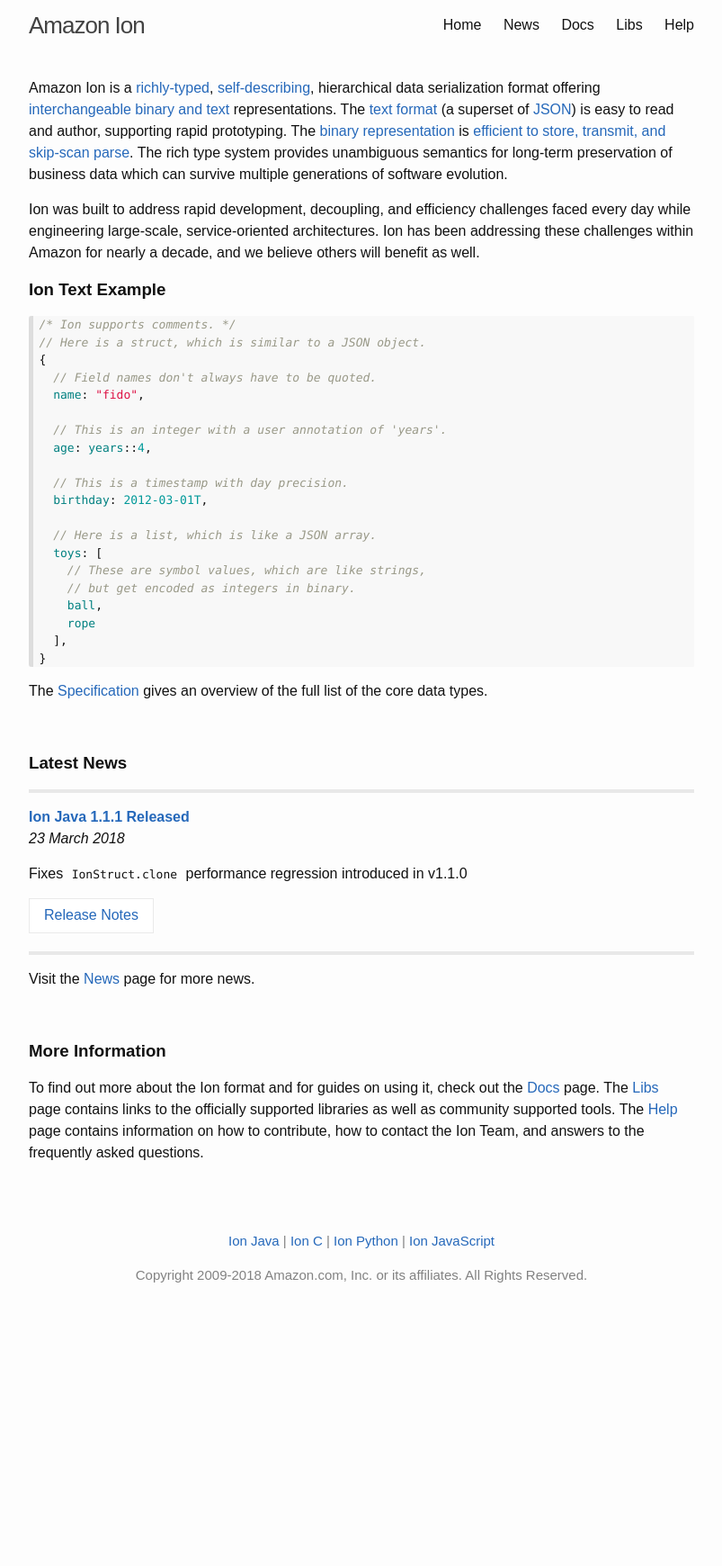
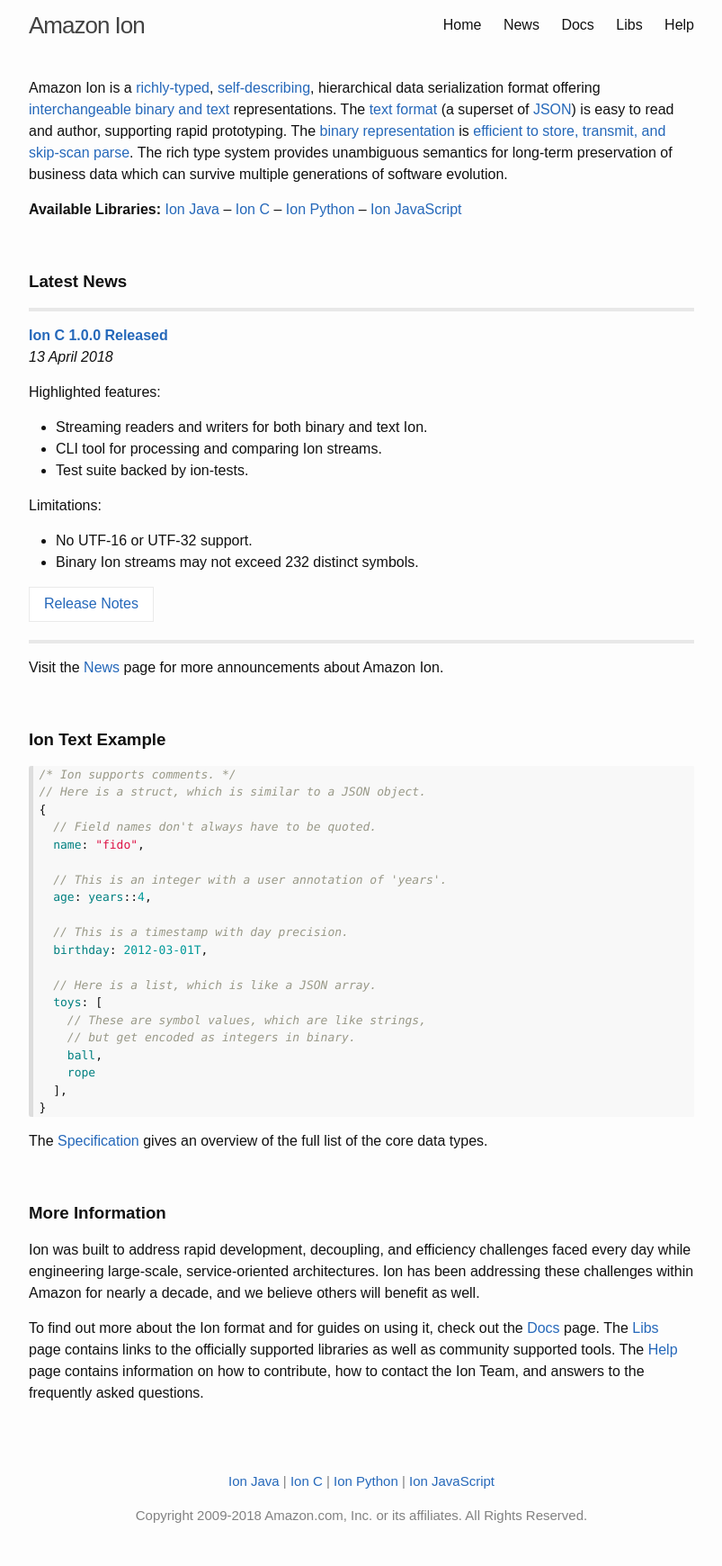
Before and after one commit to amazon-ion/ion-docs, a Jekyll site: the page built from index.md, in a window 1280 px wide. Shown: the whole page at 90% size, without its empty margins (238-1041 px from the left). Built offline with Jekyll 4.4.1, drawn with Linux system fonts in a browser that asks for light colours; before the commit the page ends 1473 px from its top, so only the background shows below that.

Commit message:
Rearranged index, removed contact, added news.
Moved the news higher up on the index page.
Removed the contact section from the help page.
Added the most recent news items.

```diff
--- /dev/null
+++ b/_posts/2018-04-12-ion-c-1_0_0-released.md
@@ -0,0 +1,19 @@
+---
+layout: news_item
+title: "Ion C 1.0.0 Released"
+date: 2018-04-12 17:01:00 -0800
+categories: news
+---
+
+Highlighted features:
+
+* Streaming readers and writers for both binary and text Ion.
+* CLI tool for processing and comparing Ion streams.
+* Test suite backed by ion-tests.
+
+Limitations:
+
+* No UTF-16 or UTF-32 support.
+* Binary Ion streams may not exceed 232 distinct symbols.
+
+| [Release Notes](https://github.com/amzn/ion-c/releases/tag/v1.0.0) |
--- a/index.md
+++ b/index.md
@@ -11,10 +11,22 @@
 long-term preservation of business data which can survive multiple generations
 of software evolution.
 
-Ion was built to address rapid development, decoupling, and efficiency
-challenges faced every day while engineering large-scale, service-oriented
-architectures. Ion has been addressing these challenges within Amazon for nearly
-a decade, and we believe others will benefit as well.
+**Available Libraries:** [Ion Java][3] -- [Ion C][4] -- [Ion Python][5] -- [Ion JavaScript][6]
+
+<br/>
+
+### Latest News
+
+---
+{% for post in site.posts limit:1 %}
+  **<a href="{{site.baseurl}}{{post.url}}">{{ post.title }}</a>**<br/>
+  *{{post.date | date_to_long_string}}*<br/>
+  {{post.content}}
+{% endfor %}
+---
+Visit the [News][7] page for more announcements about Amazon Ion.
+
+<br/>
 
 ### Ion Text Example {#example}
 <!-- commented out until we create a pygment parser for Ion
@@ -76,20 +88,12 @@
 
 <br/>
 
-### Latest News
+### More Information
 
----
-{% for post in site.posts limit:1 %}
-  **<a href="{{site.baseurl}}{{post.url}}">{{ post.title }}</a>**<br/>
-  *{{post.date | date_to_long_string}}*<br/>
-  {{post.content}}
-{% endfor %}
----
-Visit the [News][7] page for more news.
-
-<br/>
-
-### More Information
+Ion was built to address rapid development, decoupling, and efficiency
+challenges faced every day while engineering large-scale, service-oriented
+architectures. Ion has been addressing these challenges within Amazon for nearly
+a decade, and we believe others will benefit as well.
 
 To find out more about the Ion format and for guides on using it, check out the [Docs][8] page. The [Libs][12] page contains links to the officially supported libraries as well as community supported tools. The [Help][9] page contains information on how to contribute, how to contact the Ion Team, and answers to the frequently asked questions.
 
--- a/libs.md
+++ b/libs.md
@@ -9,18 +9,19 @@
 
 | Name | Latest Version | Repository | Documentation |
 |------|----------------|------|---------------|
-| ion-java | [1.1.1](https://github.com/amzn/ion-java/releases/latest) (March 23, 2018) | [Link](https://github.com/amzn/ion-java) | [Link](https://www.javadoc.io/doc/software.amazon.ion/ion-java/) |
+| ion-java | [1.1.2](https://github.com/amzn/ion-java/releases/latest) (April 2, 2018) | [Link](https://github.com/amzn/ion-java) | [Link](https://www.javadoc.io/doc/software.amazon.ion/ion-java/) |
 |ion-python | [0.2.0](https://github.com/amzn/ion-python/releases/latest) (May 10, 2017) | [Link](https://github.com/amzn/ion-python) | - |
-| ion-c | - | [Link](https://github.com/amzn/ion-c) | - |
+| ion-c | [1.0.0](https://github.com/amzn/ion-c/releases/latest) (April 12, 2018) | [Link](https://github.com/amzn/ion-c) | - |
 | ion-js | Currently in Alpha | [Link](https://github.com/amzn/ion-js) | [Link](https://amzn.github.io/ion-js/api/) |
 
 ## Ion Team Supported Tools
 
 | Name | Repository | Release |
 |------|------|---------|
+| ion-eclipse-plugin | [Link](https://github.com/amzn/ion-eclipse-plugin) | - |
+| ion-intellij-plugin | [Link](https://github.com/amzn/ion-intellij-plugin) | [Link](https://plugins.jetbrains.com/plugin/8409-amazon-ion-intellij-idea-plugin) |
+| ion-test-driver | [Link](https://github.com/amzn/ion-test-driver) | - |
 | ion-tests | [Link](https://github.com/amzn/ion-tests) | - |
-| ion-intellij-plugin | [Link](https://github.com/amzn/ion-intellij-plugin) | [Link](https://plugins.jetbrains.com/plugin/8409-amazon-ion-intellij-idea-plugin) |
-| ion-eclipse-plugin | [Link](https://github.com/amzn/ion-eclipse-plugin) | - |
 
 
 ## Community Supported Tools
```
Also changed, not shown: _posts/2018-04-02-ion-java-1_1_2-released.md (added, +9 -0 lines), _posts/2018-04-12-amazon-releases-ion-test-driver.md (added, +9 -0 lines), help.md (+0 -6 lines).
